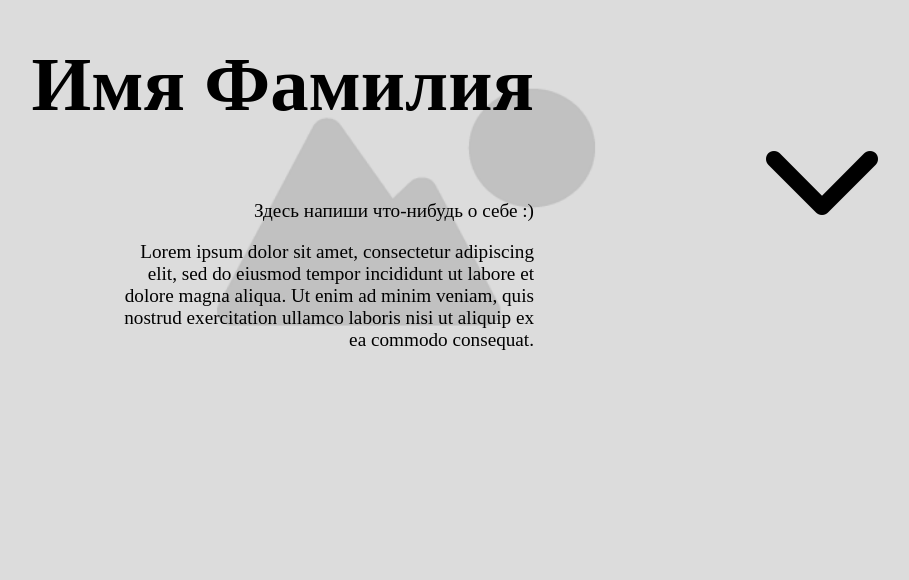
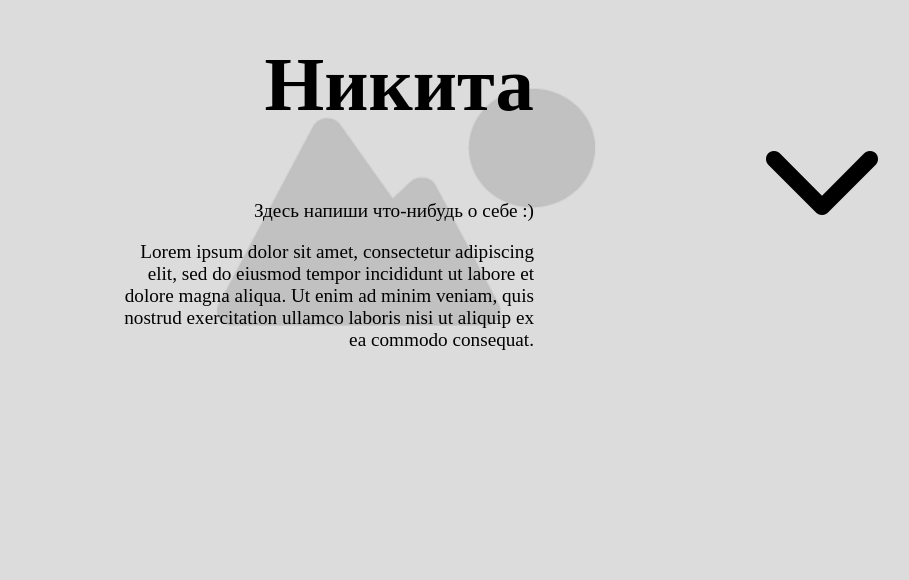
Before and after one commit to dzundzunbaba/qqq1, a plain HTML site: page index.html in a window 1280 px wide. Shown: the part 220-800 px from the top of the page, without its empty margins (234-1143 px from the left). Drawn offline with Linux system fonts and the light colour scheme.

Commit message:
сообщение коммита

```diff
--- a/index.html
+++ b/index.html
@@ -9,7 +9,7 @@
 <body>
     <header>
         <div class="header_left">
-            <h1>Имя Фамилия</h1>
+            <h1>Никита</h1>
             <div class="bio">
                 <p>Здесь напиши что-нибудь о себе :)</p>
                 <p>Lorem ipsum dolor sit amet, consectetur adipiscing elit, sed do eiusmod tempor incididunt ut labore et dolore magna aliqua. Ut enim ad minim veniam, quis nostrud exercitation ullamco laboris nisi ut aliquip ex ea commodo consequat.</p>
```
